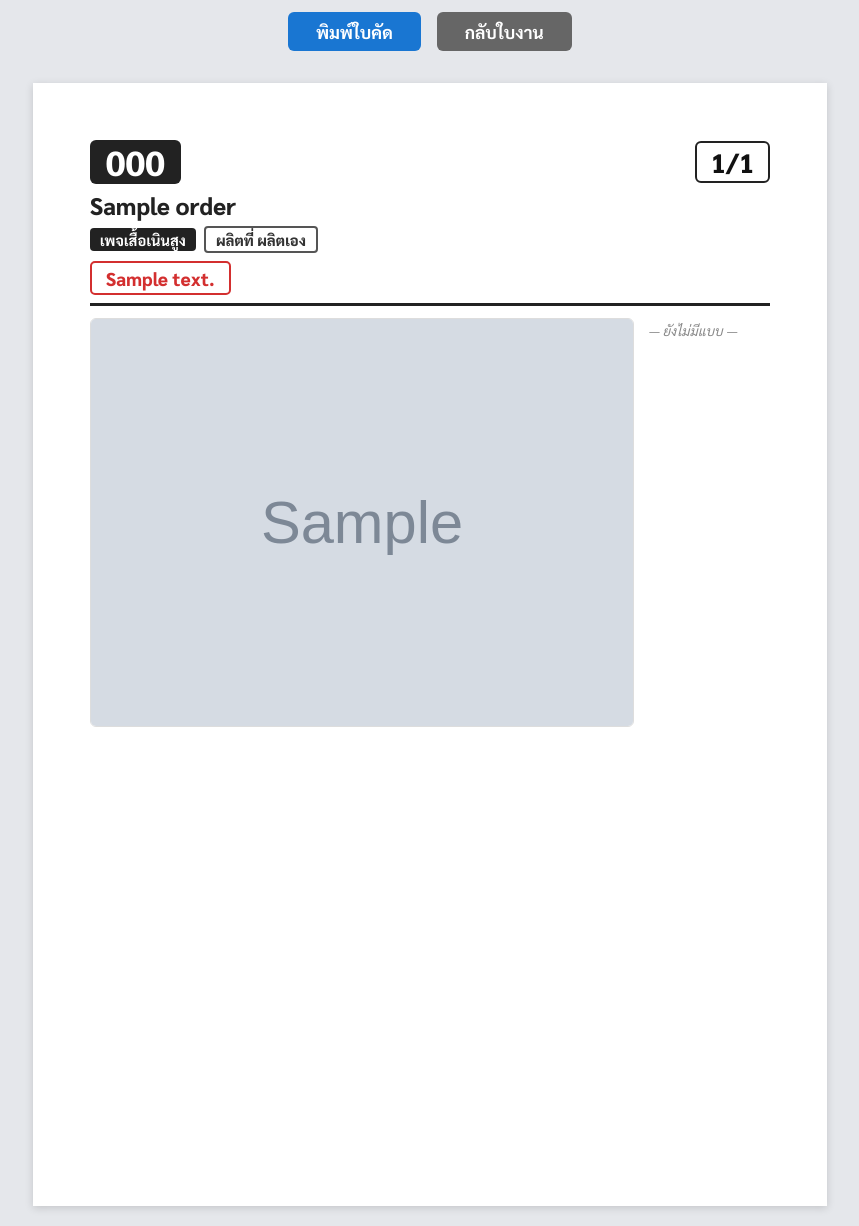
After one commit to zoftdown/Claude-201-Order-V1, a Django app: page /1/pick/ in a window 1280 px wide. The commit adds this page. Shown: the whole page, without its empty margins (210-1069 px from the left). Run offline with Django 5.2, Linux system fonts and the light colour scheme; a user stored in the database is signed in; tables that the repository leaves empty hold one stand-in row (values such as "Sample post"); grey boxes marked "Sample" are stand-in pictures; data that the repository does not hold is empty.

Commit message:
feat(pick): add ใบคัด (pick sheet) — separate view/template
New /order/<id>/pick/ (order_pick view + order_pick.html): one OrderItem
per A4 page with a big 80:20 design-image + variant tables, page-break
between items. Per-page header repeats order#, shirt name, source,
ผลิตที่ (green when outsourced), page i/N, and red special_note — no
QR/price/customer info.

order_print.html gains a "พิมพ์ใบคัด" button (link only) next to the
existing controls; the 4-copy work-order layout + save-image logic are
untouched.

Co-Authored-By: Claude Opus 4.7 (1M context) <noreply@anthropic.com>

```diff
--- a/orders/urls.py
+++ b/orders/urls.py
@@ -21,6 +21,7 @@ urlpatterns = [
     path('<int:pk>/', views.order_detail, name='order_detail'),
     path('<int:pk>/edit/', views.order_edit, name='order_edit'),
     path('<int:pk>/print/', views.order_print, name='order_print'),
+    path('<int:pk>/pick/', views.order_pick, name='order_pick'),
     path('<int:pk>/mark-printed/', views.order_mark_printed, name='order_mark_printed'),
     path('<int:pk>/delete/', views.order_delete, name='order_delete'),
 ]
--- a/orders/views.py
+++ b/orders/views.py
@@ -356,6 +356,19 @@ def order_mark_printed(request, pk):
     order.printed_at = timezone.now()
     order.save(update_fields=['printed_at'])
     return redirect('order_print', pk=order.pk)
+
+
+@viewer_or_login_required
+def order_pick(request, pk):
+    """ใบคัด (pick/sorting sheet): one OrderItem per A4 page, big design image
+    + variant tables. Separate view/template from order_print so the work-order
+    sheet (4 copies + save-image) is untouched. No QR/price/customer info."""
+    order = get_object_or_404(Order, pk=pk)
+    items = list(order.items.prefetch_related('variants').all())
+    return render(request, 'orders/order_pick.html', {
+        'order': order,
+        'items': items,
+    })
 
 
 @login_required
--- /dev/null
+++ b/templates/orders/order_pick.html
@@ -0,0 +1,368 @@
+{% load humanize %}<!DOCTYPE html>
+<html lang="th">
+<head>
+    <meta charset="UTF-8">
+    <meta name="viewport" content="width=device-width, initial-scale=1.0">
+    <title>ใบคัด {{ order.order_number }}</title>
+    <link href="https://fonts.googleapis.com/css2?family=Sarabun:wght@400;600;700;800;900&display=swap" rel="stylesheet">
+    <style>
+        /* ===== Reset & Base ===== */
+        * { margin: 0; padding: 0; box-sizing: border-box; }
+        body {
+            font-family: 'Sarabun', 'Noto Sans Thai', sans-serif;
+            color: #222;
+            background: #e5e7eb;
+            -webkit-print-color-adjust: exact;
+            print-color-adjust: exact;
+        }
+
+        /* ===== One A4 sheet per OrderItem ===== */
+        .page-a4 {
+            width: 210mm;
+            max-width: 100%;
+            min-height: 297mm;
+            margin: 20px auto;
+            padding: 15mm;
+            background: #fff;
+            box-shadow: 0 2px 8px rgba(0,0,0,0.15);
+            box-sizing: border-box;
+            position: relative;
+        }
+
+        /* ===== Per-page header (identical on every sheet) ===== */
+        .pick-header {
+            border-bottom: 3px solid #222;
+            padding-bottom: 8px;
+            margin-bottom: 12px;
+        }
+        .ph-top {
+            display: flex;
+            justify-content: space-between;
+            align-items: center;
+            gap: 12px;
+        }
+        .ph-top .order-num {
+            display: inline-block;
+            font-size: 26pt;
+            font-weight: 900;
+            background: #222;
+            color: #fff;
+            padding: 3px 16px;
+            border-radius: 6px;
+            line-height: 1.1;
+            word-break: break-word;
+        }
+        .ph-top .page-num {
+            flex: 0 0 auto;
+            font-size: 20pt;
+            font-weight: 900;
+            color: #111;
+            border: 2px solid #222;
+            border-radius: 6px;
+            padding: 2px 14px;
+            background: #fff;
+            white-space: nowrap;
+        }
+        .ph-title {
+            font-size: 18pt;
+            font-weight: 900;
+            line-height: 1.25;
+            margin-top: 6px;
+            word-break: break-word;
+        }
+        .ph-meta {
+            display: flex;
+            align-items: center;
+            gap: 8px;
+            flex-wrap: wrap;
+            margin-top: 6px;
+        }
+        .ph-meta .source-badge {
+            display: inline-block;
+            background: #222;
+            color: #fff;
+            padding: 2px 10px;
+            border-radius: 4px;
+            font-size: 11pt;
+            font-weight: 700;
+        }
+        .ph-meta .production-badge {
+            display: inline-block;
+            padding: 2px 10px;
+            border-radius: 4px;
+            font-size: 11pt;
+            font-weight: 800;
+            border: 2px solid #555;
+            color: #333;
+        }
+        .ph-meta .production-badge.outsourced {
+            border-color: #2e7d32;
+            color: #2e7d32;
+        }
+        .special-note-box {
+            display: inline-block;
+            font-size: 14pt;
+            font-weight: 800;
+            color: #d32f2f;
+            border: 2px solid #d32f2f;
+            padding: 3px 14px;
+            border-radius: 5px;
+            margin-top: 8px;
+        }
+
+        /* ===== Item Layout: design image 80% + first variant ~20% =====
+           Mirrors order_print.html single-item layout. */
+        .item-top-row {
+            display: flex;
+            gap: 14px;
+            align-items: flex-start;
+        }
+        .item-image-block {
+            flex: 0 0 80%;
+            border: 1px solid #ddd;
+            border-radius: 6px;
+            background: #fafafa;
+            overflow: hidden;
+            display: flex;
+            align-items: center;
+            justify-content: center;
+        }
+        .item-image-block img {
+            width: 100%;
+            height: auto;
+            object-fit: contain;
+            display: block;
+        }
+        .no-img-placeholder {
+            color: #aaa;
+            font-size: 13pt;
+            padding: 60px 0;
+        }
+        .top-variants {
+            flex: 1 1 auto;
+            min-width: 0;
+            display: grid;
+            grid-template-columns: 1fr;
+            gap: 8px;
+            align-items: start;
+        }
+        /* Variants #2 onward: auto-fit grid that fills the width below. */
+        .item-bottom-grid {
+            margin-top: 8px;
+            display: grid;
+            grid-template-columns: repeat(auto-fit, minmax(140px, 1fr));
+            gap: 8px;
+            align-items: start;
+        }
+
+        /* ===== Variant Block (shared partial _variant_block.html) ===== */
+        .variant-block {
+            border: 2px solid #222;
+            border-radius: 8px;
+            padding: 6px 10px 7px 10px;
+            page-break-inside: avoid;
+            background: #fff;
+            display: flex;
+            flex-direction: column;
+            flex: 0 0 auto;
+            min-width: 110px;
+        }
+        .variant-title {
+            font-size: 14pt;
+            font-weight: 900;
+            line-height: 1.15;
+            margin-bottom: 1px;
+            word-break: break-word;
+        }
+        .variant-color-line {
+            font-size: 12pt;
+            color: #1976D2;
+            font-weight: 800;
+            margin-bottom: 1px;
+        }
+        .variant-note {
+            font-size: 10pt;
+            color: #d32f2f;
+            font-weight: 700;
+            margin-bottom: 2px;
+        }
+        .variant-sep {
+            border: none;
+            border-top: 1.5px solid #222;
+            margin: 3px 0;
+        }
+        .variant-sizes-vertical {
+            list-style: none;
+            flex: 1;
+            text-align: left;
+            align-self: flex-start;
+        }
+        .variant-sizes-vertical li {
+            line-height: 1.15;
+            padding: 1px 0;
+            white-space: nowrap;
+        }
+        .variant-sizes-vertical .s-label {
+            font-size: 18pt;
+            font-weight: 900;
+            color: #222;
+            vertical-align: baseline;
+        }
+        .variant-sizes-vertical .s-eq {
+            font-size: 14pt;
+            font-weight: 800;
+            color: #444;
+            vertical-align: baseline;
+        }
+        .variant-sizes-vertical .s-qty {
+            font-size: 18pt;
+            font-weight: 900;
+            color: #111;
+            vertical-align: baseline;
+        }
+        .variant-no-sizes {
+            font-size: 10pt;
+            color: #888;
+            font-style: italic;
+            padding: 4px 0;
+        }
+
+        /* ===== Print controls (outside every .page-a4 — never printed) ===== */
+        .print-controls {
+            text-align: center;
+            padding: 12px 0;
+        }
+        .print-controls button {
+            font-family: 'Sarabun', sans-serif;
+            font-size: 13pt;
+            font-weight: 700;
+            padding: 8px 28px;
+            margin: 0 6px;
+            border: none;
+            border-radius: 6px;
+            cursor: pointer;
+        }
+        .btn-print { background: #1976D2; color: #fff; }
+        .btn-print:hover { background: #1565C0; }
+        .btn-back { background: #666; color: #fff; }
+        .btn-back:hover { background: #555; }
+
+        /* ========================================================== MOBILE */
+        @media screen and (max-width: 600px) {
+            body { background: #fff; }
+            .page-a4 {
+                width: 100%;
+                min-height: auto;
+                margin: 0 0 12px;
+                padding: 12px;
+                box-shadow: none;
+            }
+            .ph-top .order-num { font-size: 20pt; padding: 2px 12px; }
+            .ph-top .page-num { font-size: 16pt; }
+            .ph-title { font-size: 15pt; }
+            .item-top-row { flex-direction: column; }
+            .item-image-block { flex: none; width: 100%; }
+            .print-controls {
+                position: sticky;
+                top: 0;
+                background: #fff;
+                z-index: 10;
+                border-bottom: 1px solid #ddd;
+            }
+        }
+
+        /* ========================================================== PRINT */
+        @media print {
+            html, body {
+                margin: 0 !important;
+                padding: 0 !important;
+                background: #fff !important;
+                width: 210mm;
+            }
+            .print-controls,
+            button,
+            .btn { display: none !important; }
+
+            .page-a4 {
+                width: 210mm;
+                max-width: none;
+                min-height: 297mm;
+                margin: 0;
+                padding: 10mm;
+                box-shadow: none;
+                box-sizing: border-box;
+            }
+            /* 1 item = 1 sheet always: break before every page except the first
+               (avoids a trailing blank page after the last item). */
+            .page-a4 + .page-a4 { page-break-before: always; }
+
+            /* Cap the design image so header + variants still fit one A4. */
+            .item-image-block { max-height: 150mm; }
+            .item-image-block img { max-height: 150mm; }
+
+            .variant-block { page-break-inside: avoid; break-inside: avoid; }
+        }
+        @page {
+            size: A4 portrait;
+            margin: 0;
+        }
+    </style>
+</head>
+<body>
+
+<div class="print-controls">
+    <button class="btn-print" onclick="window.print()">พิมพ์ใบคัด</button>
+    <button class="btn-back" onclick="window.location.href='{% url 'order_print' order.pk %}'">กลับใบงาน</button>
+</div>
+
+{% for item in items %}
+<div class="page-a4">
+    <div class="pick-header">
+        <div class="ph-top">
+            <span class="order-num">{{ order.order_number }}</span>
+            <span class="page-num">{{ forloop.counter }}/{{ items|length }}</span>
+        </div>
+        <div class="ph-title">{{ order.shirt_name }}</div>
+        <div class="ph-meta">
+            <span class="source-badge">{{ order.source }}</span>
+            <span class="production-badge{% if order.production_place != 'ผลิตเอง' %} outsourced{% endif %}">ผลิตที่ {{ order.production_place }}</span>
+        </div>
+        {% if order.special_note %}
+            <div class="special-note-box">{{ order.special_note }}</div>
+        {% endif %}
+    </div>
+
+    <div class="item-top-row">
+        <div class="item-image-block">
+            {% if item.design_image %}
+                <img src="{{ item.design_image.url }}" alt="ดีไซน์">
+            {% else %}
+                <span class="no-img-placeholder">ยังไม่มี mockup</span>
+            {% endif %}
+        </div>
+        <div class="top-variants">
+            {% for v in item.variants.all|slice:":1" %}
+                {% include "orders/_variant_block.html" with v=v %}
+            {% empty %}
+                <div class="variant-no-sizes">— ยังไม่มีแบบ —</div>
+            {% endfor %}
+        </div>
+    </div>
+    {% with extra_variants=item.variants.all|slice:"1:" %}
+    {% if extra_variants %}
+    <div class="item-bottom-grid">
+        {% for v in extra_variants %}
+            {% include "orders/_variant_block.html" with v=v %}
+        {% endfor %}
+    </div>
+    {% endif %}
+    {% endwith %}
+</div>
+{% empty %}
+<div class="page-a4">
+    <p style="text-align:center;padding:40px;color:#888;">ไม่มีรายการในออร์เดอร์นี้</p>
+</div>
+{% endfor %}
+
+</body>
+</html>
--- a/templates/orders/order_print.html
+++ b/templates/orders/order_print.html
@@ -394,6 +394,8 @@
         .btn-print:hover { background: #1565C0; }
         .btn-save { background: #2e7d32; color: #fff; }
         .btn-save:hover { background: #1b5e20; }
+        .btn-pick { background: #6a1b9a; color: #fff; }
+        .btn-pick:hover { background: #4a148c; }
         .btn-printed { background: #0277bd; color: #fff; }
         .btn-printed:hover { background: #01579b; }
         .printed-note {
@@ -516,6 +518,7 @@
 <div class="print-controls">
     <button class="btn-print" onclick="window.print()">พิมพ์ใบงาน</button>
     <button class="btn-save" onclick="saveWorkOrderImage(this)">📷 บันทึกภาพ</button>
+    <button class="btn-pick" onclick="window.location.href='{% url 'order_pick' order.pk %}'">📋 พิมพ์ใบคัด</button>
     {% if order.not_printed %}
         {% if not request.is_viewer %}
         <form method="post" action="{% url 'order_mark_printed' order.pk %}" style="display:inline; margin:0;">
```
